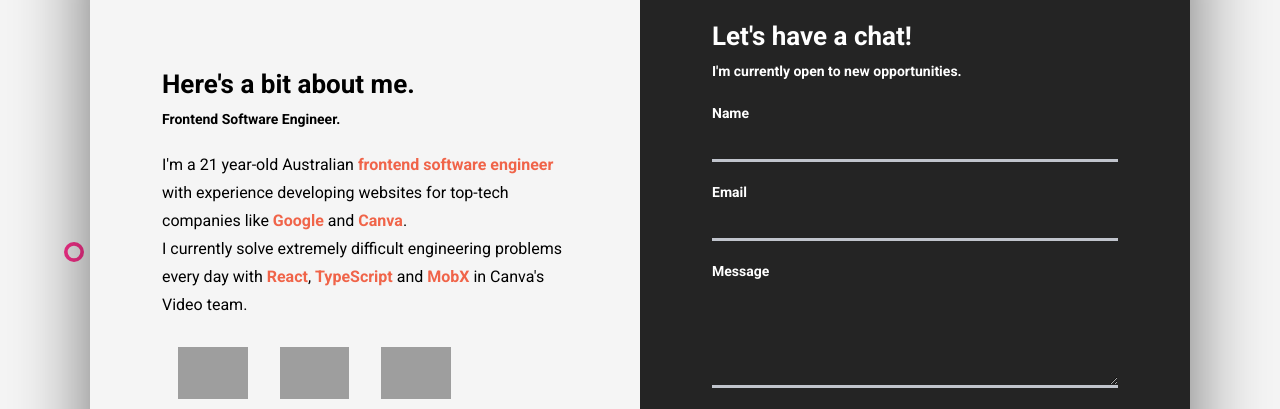
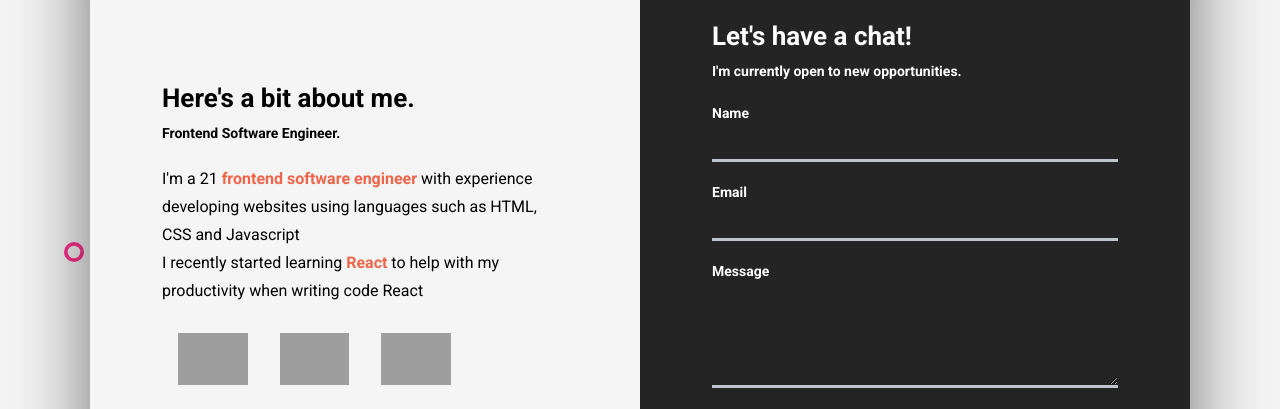
Before and after one commit to crazytim237/eportfolio, a plain HTML site: page index.html in a window 1280 px wide. Both pictures are taken after a click on the element "about me". Shown: the part 158-567 px from the top of the page. Drawn offline with nearby package versions, Linux system fonts and the light colour scheme; grey boxes are pictures that could not be loaded; files whose address does not match are found by name.

Commit message:
Add files via upload

```diff
--- a/index.html
+++ b/index.html
@@ -92,13 +92,11 @@
         <h3 class="modal__title modal__title--about">Here's a bit about me.</h3>
         <h4 class="modal__sub-title modal__sub-title--about">Frontend Software Engineer.</h4>
         <p class="modal__para">
-          I'm a 21 year-old Australian <b class="orange">frontend software engineer</b> with experience developing
-          websites for top-tech companies like <b class="orange">Google</b> and <b class="orange">Canva</b>.
+          I'm a 21 <b class="orange">frontend software engineer</b> with experience developing
+          websites using languages such as HTML, CSS and Javascript
           <br>
-          I currently solve extremely difficult engineering
-          problems every day with <b class="orange">React</b>, <b class="orange">TypeScript</b> and <b
-            class="orange">MobX</b>
-          in Canva's Video team.
+          I recently started learning <b class="orange">React</b>
+          to help with my productivity when writing code React
         </p>
         <div class="modal__languages">
           <figure class="modal__language">
```
